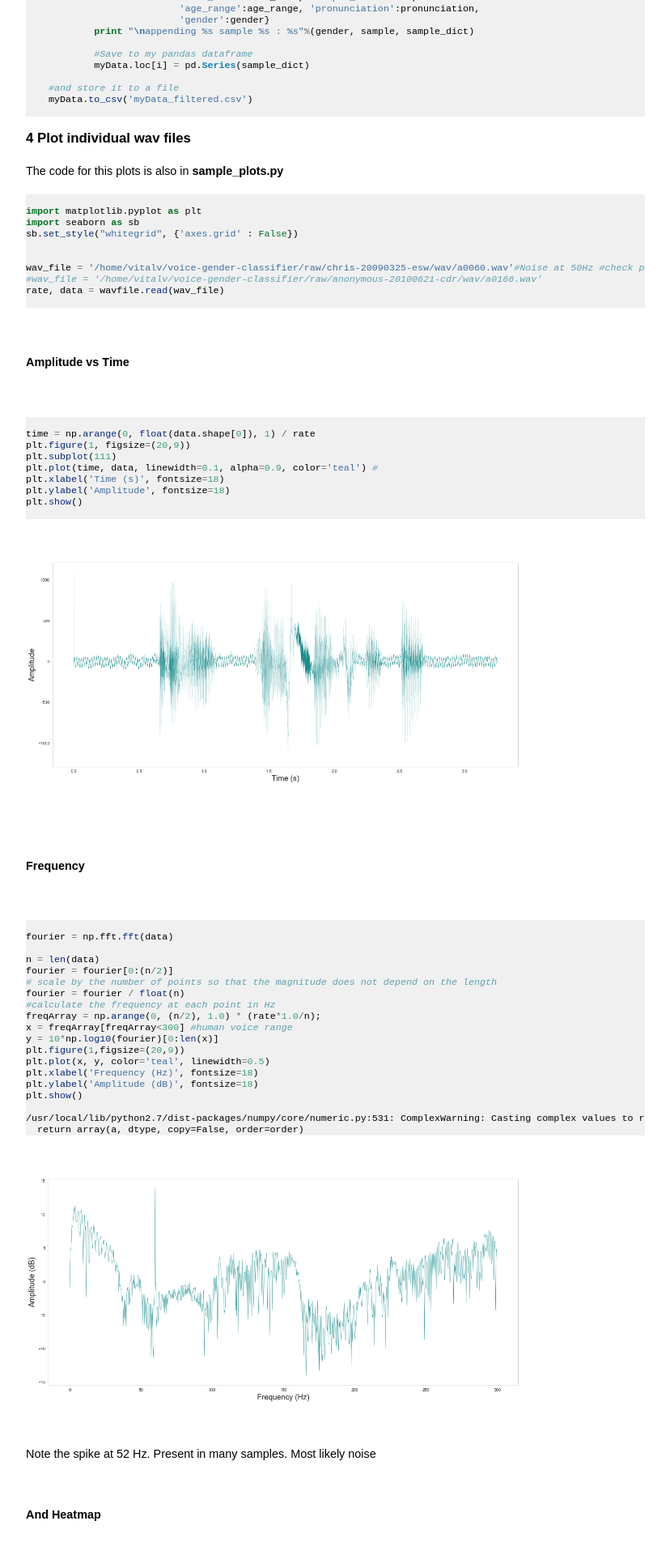
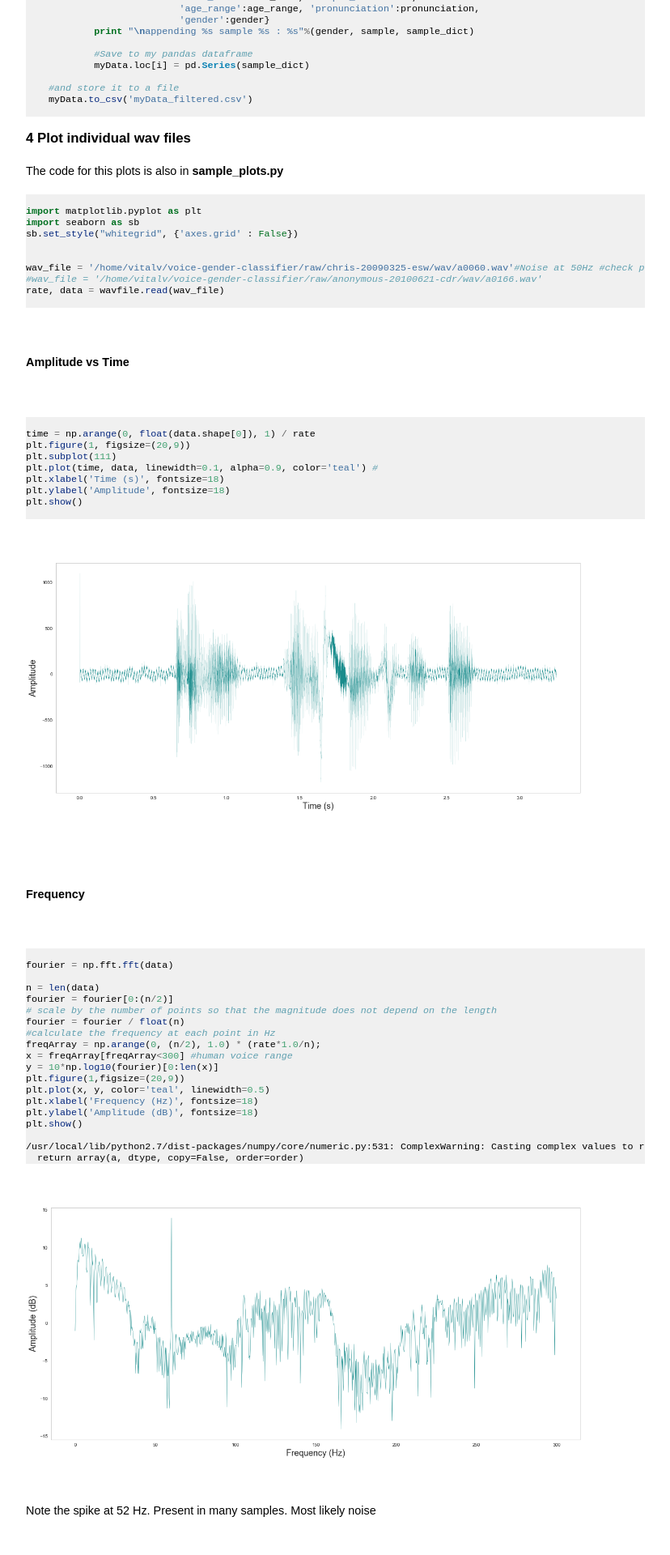
Before and after one commit to vitalv/vitalv.github.io, a Jekyll site: the page built from _projects/voice-gender-classifier.md, in a window 1280 px wide. Shown: the part 4480-6400 px from the top of the page at 81% size, without its empty margins (234-1062 px from the left). Built offline with Jekyll 4.4.1, drawn with Linux system fonts in a browser that asks for light colours.

Commit message:
resize figures

````diff
--- a/_projects/voice-gender-classifier.md
+++ b/_projects/voice-gender-classifier.md
@@ -364,7 +364,7 @@ plt.show()
 ```
 
 
-![png](img/output_32_0.png){:height="80%" width="80%"}
+![png](img/output_32_0.png){:height="90%" width="90%"}
 
 <br>
 #### Frequency
@@ -395,7 +395,7 @@ plt.show()
 
 
 
-![png](img/output_34_1.png){:height="80%" width="80%"}
+![png](img/output_34_1.png){:height="90%" width="90%"}
 
 Note the spike at 52 Hz. Present in many samples. Most likely noise
 
@@ -419,7 +419,7 @@ plt.show()
 ```
 
 
-![png](img/output_37_0.png){:height="80%" width="80%"}
+![png](img/output_37_0.png){:height="90%" width="90%"}
 
 
 ### 5 Classification models
@@ -469,7 +469,7 @@ plt.show()
 ```
 
 
-![png](img/output_44_0.png){:height="80%" width="80%"}
+![png](img/output_44_0.png){:height="90%" width="90%"}
 
 
 
@@ -484,7 +484,7 @@ plt.show()
 ```
 
 
-![png](img/output_45_0_v.png){:height="80%" width="80%"}
+![png](img/output_45_0_v.png){:height="90%" width="90%"}
 
 
 
@@ -499,7 +499,7 @@ plt.show()
 ```
 
 
-![png](img/output_46_0.png){:height="80%" width="80%"}
+![png](img/output_46_0.png){:height="90%" width="90%"}
 
 
 ### Features Distribution on the split (male/female) dataset
@@ -538,7 +538,7 @@ plt.show()
 ```
 
 
-![png](img/output_48_0.png){:height="80%" width="80%"}
+![png](img/output_48_0.png){:height="90%" width="90%"}
 
 
 ### Modeling using different ML algorithms from sklearn
@@ -661,7 +661,7 @@ plot_feature_importances_mydata(tree,  '#45935B')
 ```
 
 
-![png](img/output_54_0.png){:height="80%" width="80%"}
+![png](img/output_54_0.png){:height="90%" width="90%"}
 
 
 
@@ -672,7 +672,7 @@ plot_feature_importances_mydata(forest, '#45789D')
 ```
 
 
-![png](img/output_55_0.png){:height="80%" width="80%"}
+![png](img/output_55_0.png){:height="90%" width="90%"}
 
 
 
@@ -683,7 +683,7 @@ plot_feature_importances_mydata(gbrt, '#AD413C')
 ```
 
 
-![png](img/output_56_0.png){:height="80%" width="80%"}
+![png](img/output_56_0.png){:height="90%" width="90%"}
 
 
 
@@ -702,7 +702,7 @@ plt.show()
 ```
 
 
-![png](img/output_57_0.png){:height="80%" width="80%"}
+![png](img/output_57_0.png){:height="90%" width="90%"}
 
 
 ### Discussion. Feature selection. Model performance and applicability
````
